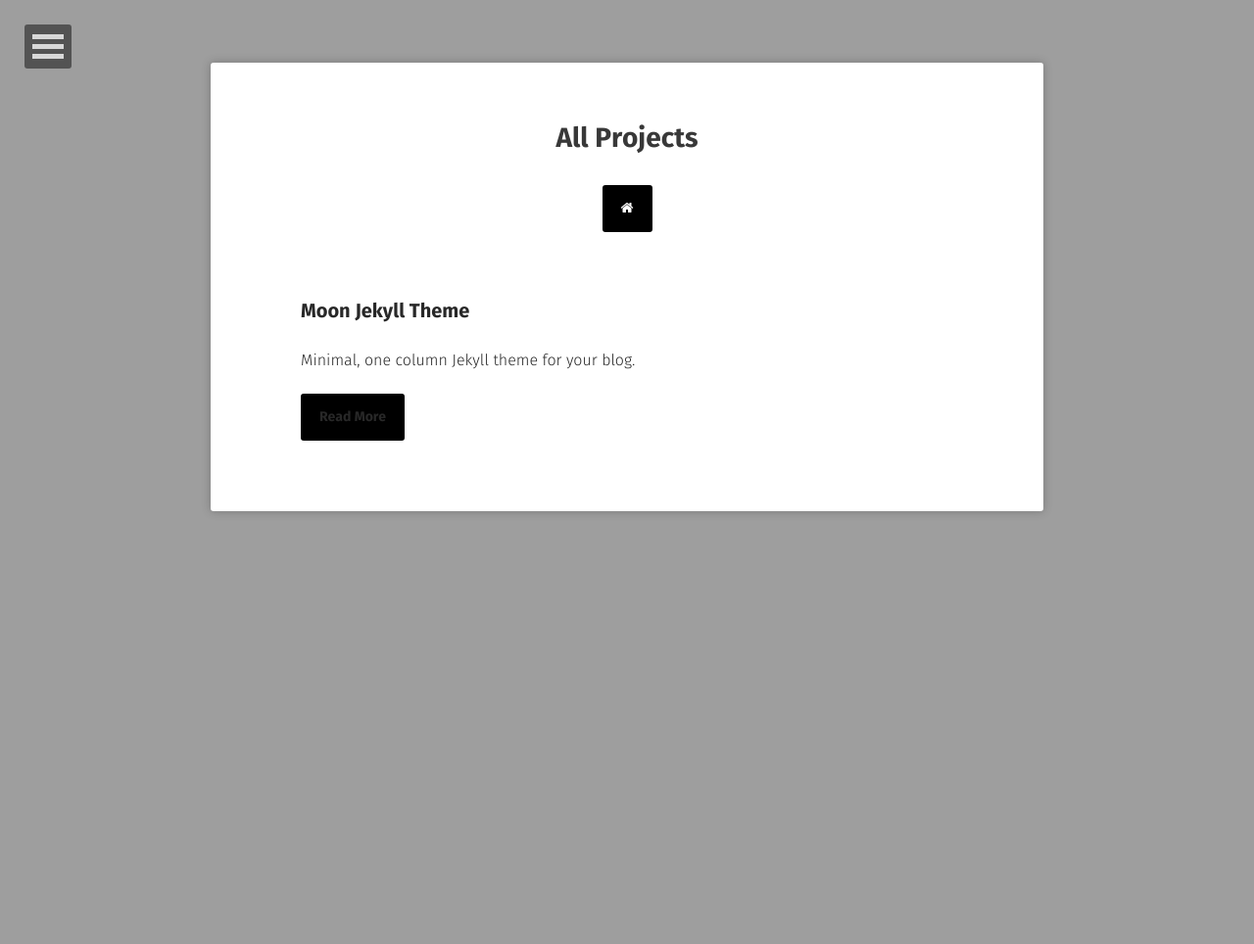
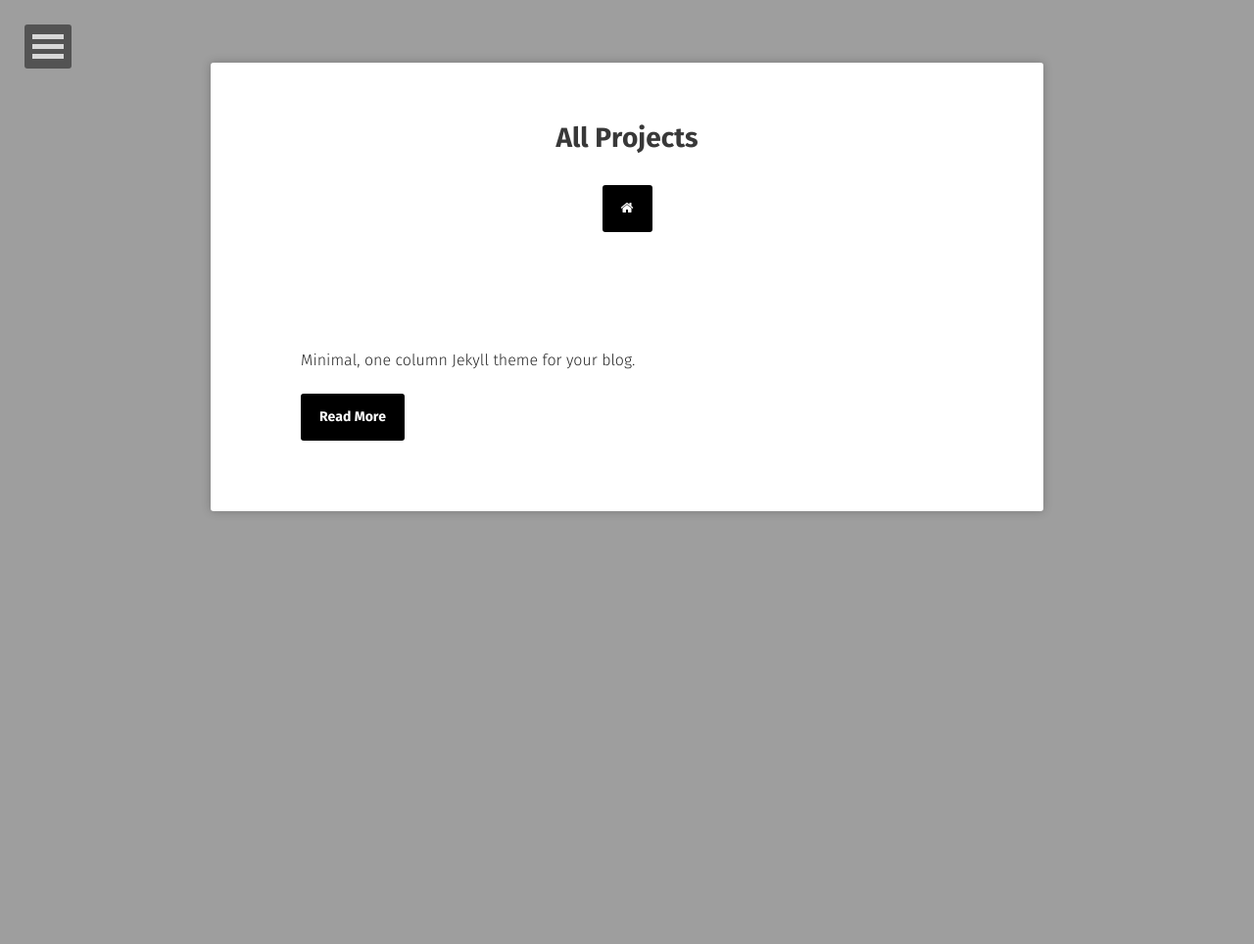
Before and after one commit to Akhilani/akhilani.com, a Jekyll site: the page built from projects/index.md, in a window 1280 px wide. Shown: the whole page at 98% size. Built offline with Jekyll 4.4.1, drawn with Linux system fonts in a browser that asks for light colours; some web fonts are replaced; comment, search, counter and statistics services are not loaded.

Commit message:
link colors

```diff
--- a/_sass/typography.scss
+++ b/_sass/typography.scss
@@ -53,10 +53,10 @@ h3.title a {
 		a {
 			@include font-rem(20);
 			text-decoration: none;
-			color: $color_shark;
+			color: $white;
 			font-weight: bolder;
             &:hover {
-                color: $red;
+                color: $color_alabaster;
             }
 		}
 		p {
```
